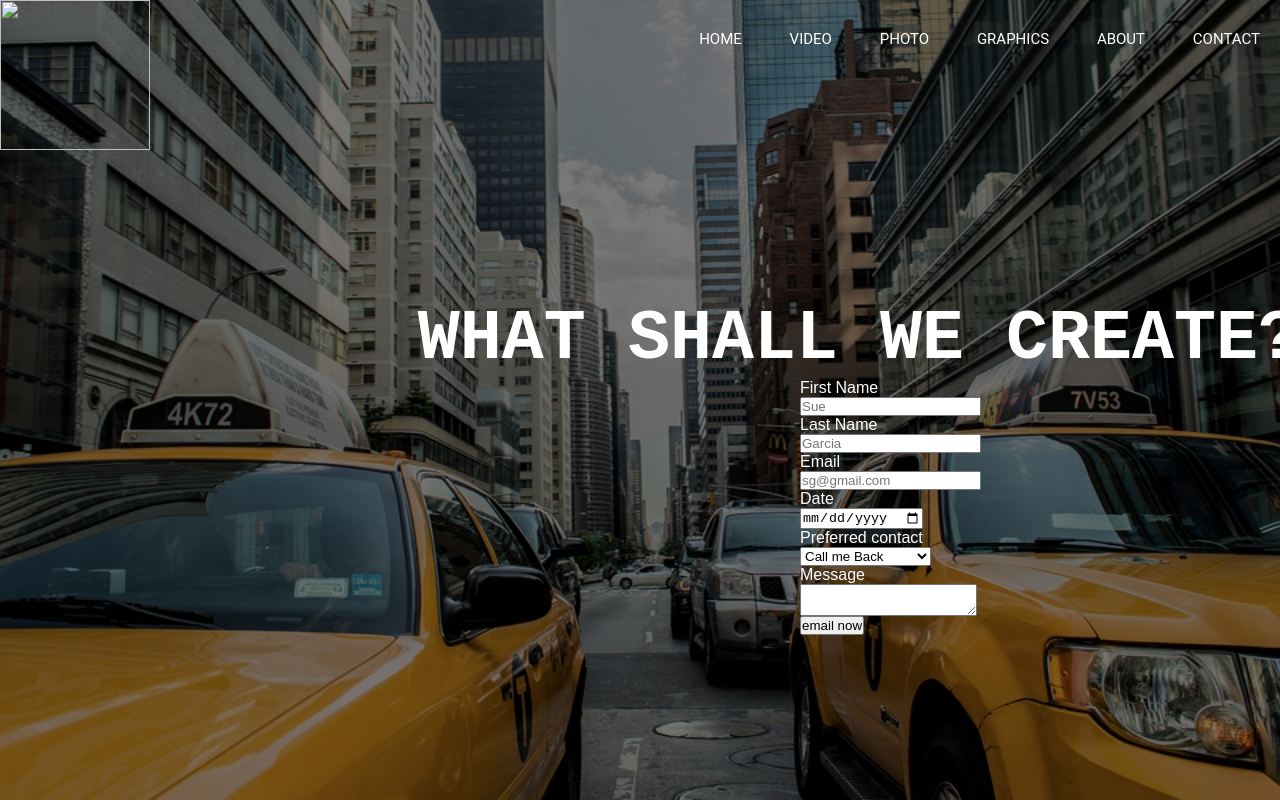
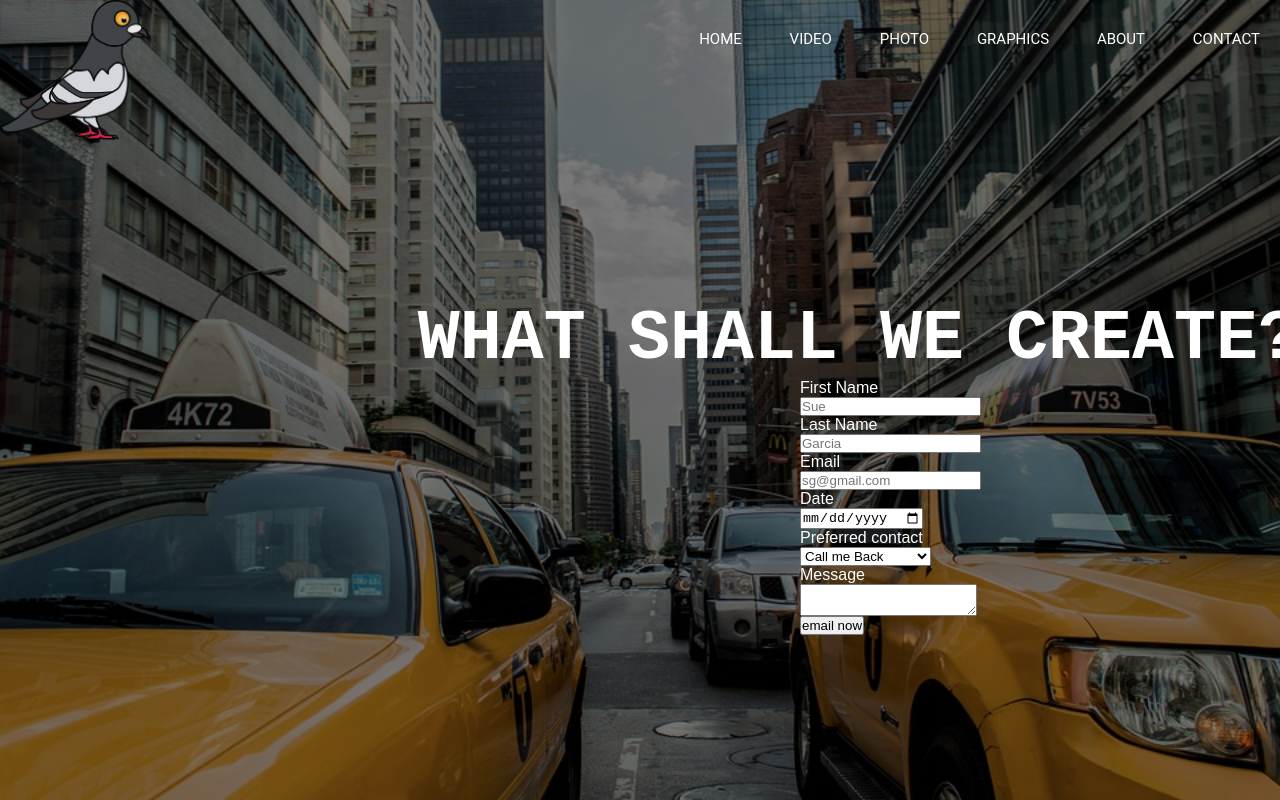
Before and after one commit to Lufire08/MMP-240, a plain HTML site: page contact.html in a window 1280 px wide. Drawn offline with Linux system fonts and the light colour scheme.

Commit message:
logo contact update

```diff
--- a/contact.html
+++ b/contact.html
@@ -10,7 +10,7 @@
 
             <div class="row">
                 <div class="logo">
-                <img src="images/Carrier_Logo.png">
+                <img src="Carrier_Logo.png">
                 </div>
             <ul class="main-nav">
                 <li class="active"><a href=""> HOME </a></li>
```
